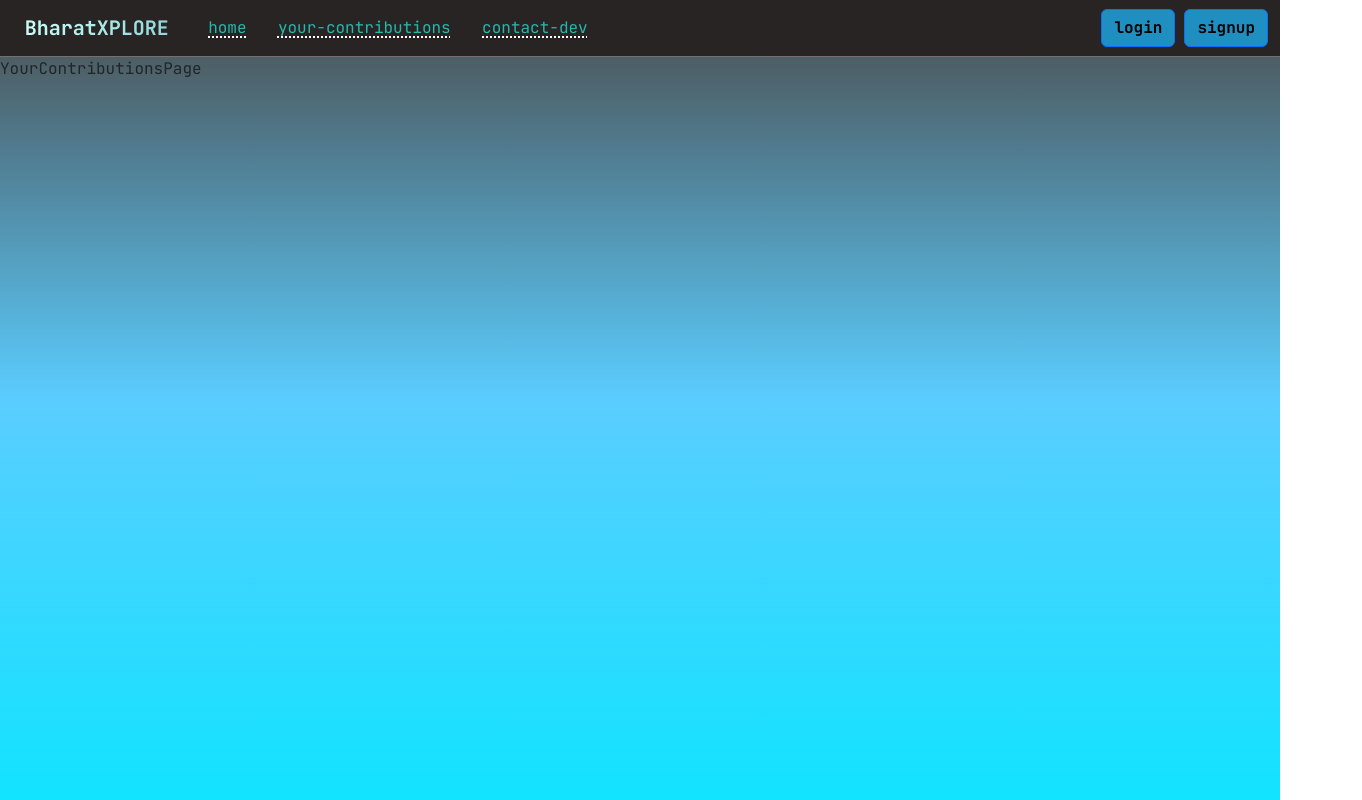
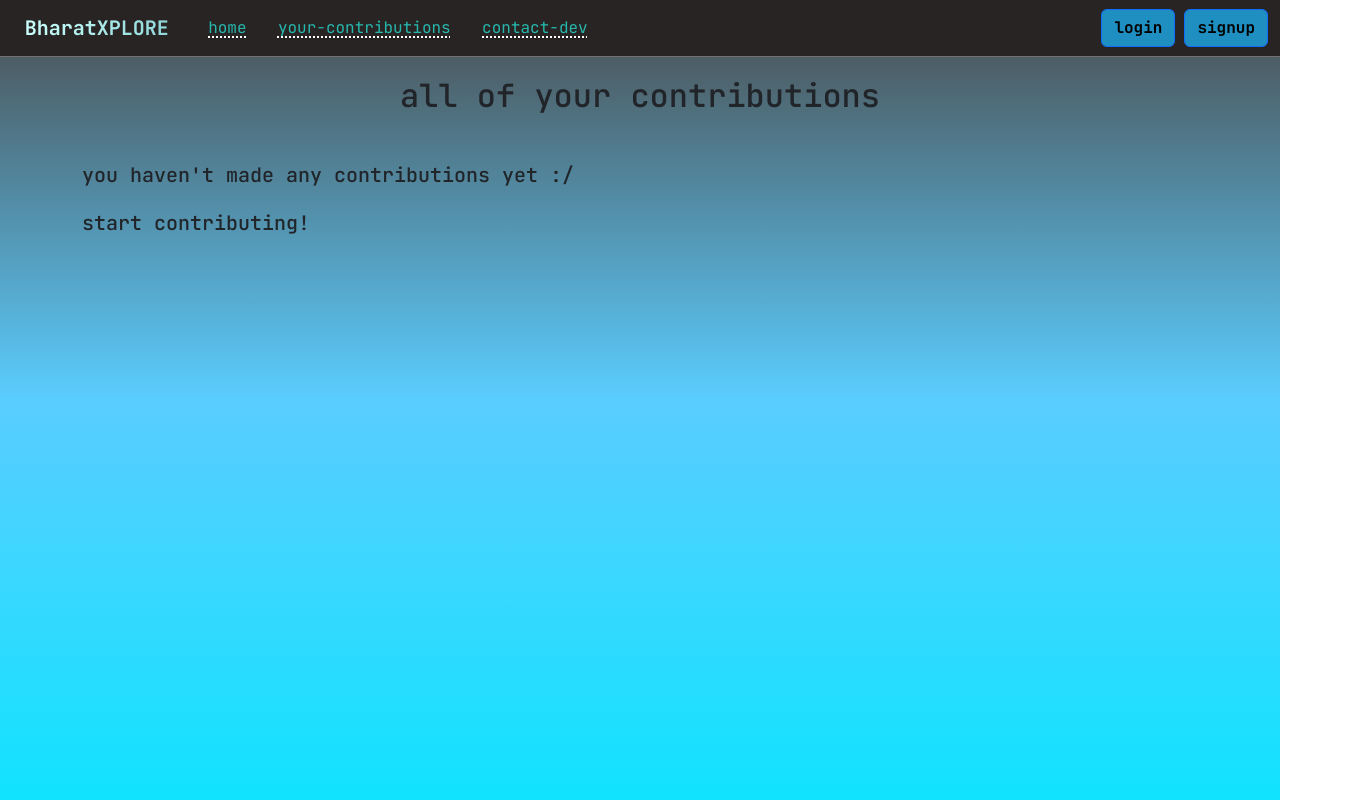
Before and after one commit to siddharthruria/5.bharatXPLORE---MERN.stack, a React (Create React App) app in the folder client/: page /your-contributions in a window 1280 px wide. Shown: the whole page, 1362 px wide, since content can reach past the window. Built offline with nearby package versions, Linux system fonts and the light colour scheme.

Commit message:
worked on your-contributions page

```diff
--- a/client/src/App.js
+++ b/client/src/App.js
@@ -15,6 +15,8 @@ import ContributionProvider from "./context/ContributionContext";
 function App() {
   const [selectedState, setSelectedState] = useState(null);
   const [selectedStateId, setSelectedStateId] = useState(null);
+  // const { user } = useContext(UserContext);
+  // const username = user.username;
 
   return (
     <>
@@ -39,6 +41,7 @@ function App() {
               />
               <Route
                 exact
+                // path={`/your-contributions/${username}`}
                 path="/your-contributions"
                 element={<YourContributionsPage />}
               />
--- a/client/src/context/ContributionContext.js
+++ b/client/src/context/ContributionContext.js
@@ -8,6 +8,7 @@ const ContributionProvider = ({ children }) => {
   const { token } = useContext(UserContext);
   const [contributions, setContributions] = useState([]);
   const { enqueueSnackbar } = useSnackbar();
+  const [userContributions, setUserContributions] = useState([]);
 
   const host = "http://localhost:5555";
 
@@ -66,6 +67,33 @@ const ContributionProvider = ({ children }) => {
     }
   };
 
+  // ------------------------------  FETCHING USER CONTRIBUTIONS ------------------------------
+
+  const fetchUserContributions = async (username) => {
+    try {
+      const response = await fetch(
+        `${host}/api/states/contributions/user/${username}`,
+        {
+          method: "GET",
+          headers: {
+            "Content-Type": "application/json",
+            Authorization: `Bearer ${token}`,
+          },
+          credentials: "include",
+        }
+      );
+
+      const result = await response.json();
+      if (response.ok) {
+        setUserContributions(result.contributions);
+      } else {
+        return console.error("error fetching user contributions", result.error);
+      }
+    } catch (error) {
+      return console.error("error fetching user contributions", error);
+    }
+  };
+
   // ------------------------------  UPDATING A CONTRIBUTION ------------------------------
 
   const updateContribution = async (contributionId, updatedData) => {
@@ -79,7 +107,7 @@ const ContributionProvider = ({ children }) => {
             Authorization: `Bearer ${token}`,
           },
           credentials: "include",
-          body: JSON.stringify(updatedData), // Send the updated contribution data
+          body: JSON.stringify(updatedData), // send the updated contribution data
         }
       );
 
@@ -88,7 +116,7 @@ const ContributionProvider = ({ children }) => {
         setContributions((prevContributions) =>
           prevContributions.map((contribution) =>
             contribution._id === contributionId
-              ? { ...contribution, ...updatedData } // Update the specific contribution
+              ? { ...contribution, ...updatedData } // update the specific contribution
               : contribution
           )
         );
@@ -140,8 +168,10 @@ const ContributionProvider = ({ children }) => {
         contributions,
         createContrbution,
         fetchContributions,
+        fetchUserContributions,
         updateContribution,
         deleteContribution,
+        userContributions,
       }}
     >
       {children}
--- a/client/src/global.css
+++ b/client/src/global.css
@@ -72,8 +72,9 @@ body {
 #svg-map {
   filter: drop-shadow(10px 25px 10px #ff2a2a);
 }
+
 .contribution-list {
   display: grid;
-  grid-template-columns: repeat(3, 1fr); /* 3 cards per row */
+  grid-template-columns: repeat(3, 1fr);
   gap: 30px;
 }
--- a/client/src/pages/AllContributionsPage.jsx
+++ b/client/src/pages/AllContributionsPage.jsx
@@ -23,7 +23,7 @@ const AllContributionsPage = ({ selectedStateId, selectedState }) => {
       </h2>
       <div className="contribution-list mt-5">
         {contributions.length === 0 ? (
-          <h5>
+          <h5 style={{ width: "100vw" }}>
             no contributions available for {selectedState} :/ <br />
             <br /> be the first one to contribute!
           </h5>
--- a/client/src/pages/YourContributionsPage.jsx
+++ b/client/src/pages/YourContributionsPage.jsx
@@ -1,9 +1,49 @@
-import React from 'react'
+import React, { useContext, useEffect } from "react";
+import { ContributionContext } from "../context/ContributionContext";
+import ContributionCard from "../components/ContributionCard";
+import { UserContext } from "../context/UserContext";
 
 const YourContributionsPage = () => {
+  const { userContributions, fetchUserContributions } =
+    useContext(ContributionContext);
+
+  const { user } = useContext(UserContext);
+
+  useEffect(() => {
+    if (user?.username) {
+      fetchUserContributions(user.username);
+    }
+  }, [user, fetchUserContributions]);
+
   return (
-    <div>YourContributionsPage</div>
-  )
-}
+    <div className="container">
+      <h2
+        style={{
+          display: "flex",
+          marginTop: "20px",
+          justifyContent: "center",
+          alignItems: "center",
+        }}
+      >
+        all of your contributions
+      </h2>
+      <div className="contribution-list mt-5">
+        {userContributions.length === 0 ? (
+          <h5 style={{ width: "100vw" }}>
+            you haven't made any contributions yet :/ <br />
+            <br /> start contributing!
+          </h5>
+        ) : (
+          userContributions.map((contribution) => (
+            <ContributionCard
+              key={contribution._id}
+              contribution={contribution}
+            />
+          ))
+        )}
+      </div>
+    </div>
+  );
+};
 
-export default YourContributionsPage
+export default YourContributionsPage;
```
Also changed, not shown: client/src/components/ContributionCard.jsx (+0 -53 lines), 2 other files (tests, documents, lock files or other folders).
